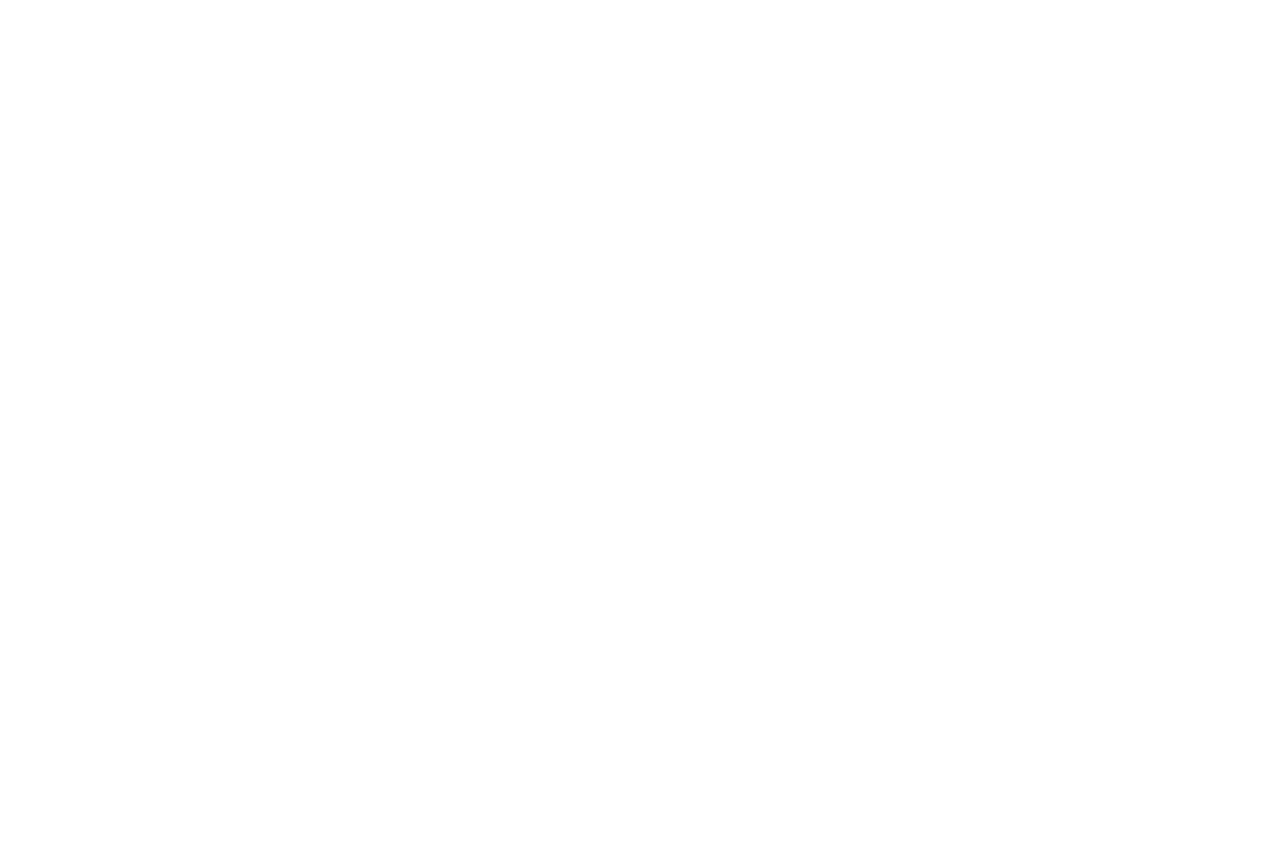
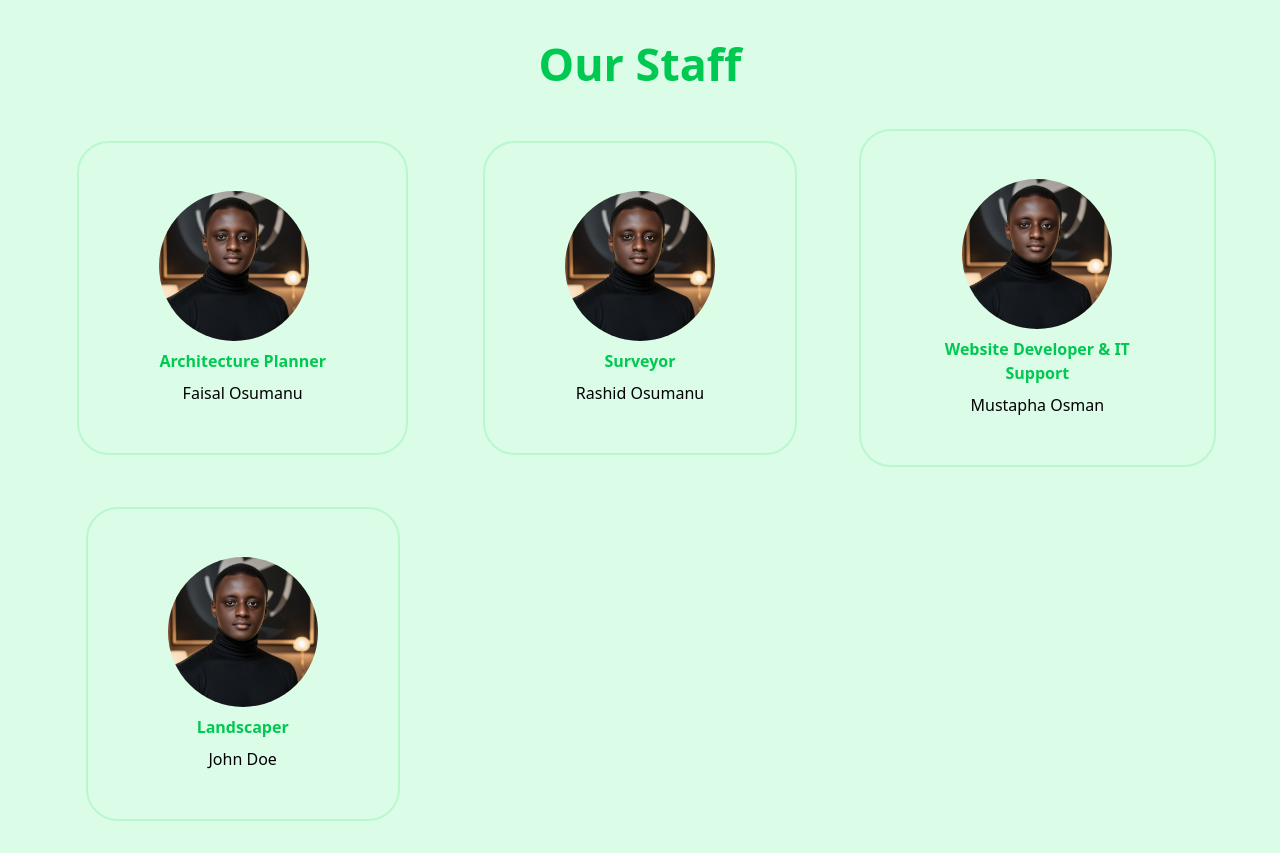
Before and after one commit to staff2277/Geoplanarcs, a React (Vite) app in the folder Geoplanarcs/: page /about in a window 1280 px wide. Shown: the part 900-1753 px from the top of the page. Before the commit the page ends 898 px from the top, so only its background shows below. Built offline with nearby package versions, Linux system fonts and the light colour scheme.

Commit message:
finishin up staff

```diff
--- /dev/null
+++ b/Geoplanarcs/components/Staff.jsx
@@ -0,0 +1,63 @@
+const Staff = () => {
+  return (
+    <div>
+      <div className="bg-green-100 py-[2rem] max-md:px-[5%] md:px-[1%] lg:px-[5%]">
+        <div className="w-full mb-[2rem] flex justify-center text-green-500 xl:text-[2.8rem] lg:text-[2.4rem] sm:text-[2rem] max-sm:text-[1.5rem] font-semibold">
+          Our Staff
+        </div>
+        <div className="grid grid-cols-[repeat(auto-fit,minmax(300px,1fr))]   place-items-center gap-10">
+          <div className="border-2 border-green-200 rounded-4xl text-center w-fit  py-[3rem] px-[5rem]">
+            <span>
+              <img
+                className="rounded-full w-[150px] "
+                src="/ai15.jpg"
+                alt="profile pic"
+              />
+            </span>
+            <p className="py-2 font-bold text-green-500">
+              Architecture Planner
+            </p>
+            <p>Faisal Osumanu</p>
+          </div>
+          <div className="border-2 border-green-200 rounded-4xl text-center w-fit  py-[3rem] px-[5rem]">
+            <span>
+              <img
+                className="rounded-full w-[150px] "
+                src="/ai15.jpg"
+                alt="profile pic"
+              />
+            </span>
+            <p className="py-2 font-bold text-green-500">Surveyor</p>
+            <p>Rashid Osumanu</p>
+          </div>
+          <div className="border-2 border-green-200 rounded-4xl text-center w-fit  py-[3rem] px-[5rem]">
+            <span className="flex justify-center">
+              <img
+                className="rounded-full w-[150px] "
+                src="/ai15.jpg"
+                alt="profile pic"
+              />
+            </span>
+            <p className="py-2 font-bold text-green-500">
+              Website Developer & IT Support
+            </p>
+            <p>Mustapha Osman</p>
+          </div>
+          <div className="border-2 border-green-200 rounded-4xl text-center w-fit  py-[3rem] px-[5rem]">
+            <span>
+              <img
+                className="rounded-full w-[150px] "
+                src="/ai15.jpg"
+                alt="profile pic"
+              />
+            </span>
+            <p className="py-2 font-bold text-green-500">Landscaper</p>
+            <p>John Doe</p>
+          </div>
+        </div>
+      </div>
+    </div>
+  );
+};
+
+export default Staff;
--- a/Geoplanarcs/pages/About.jsx
+++ b/Geoplanarcs/pages/About.jsx
@@ -1,3 +1,4 @@
+import Staff from "../components/Staff";
 const About = () => {
   return (
     <div>
@@ -13,7 +14,7 @@ const About = () => {
           About Us
         </h1>
       </div>
-      <div className="flex border-2 border-amber-400 py-[5rem] max-md:flex-col items-center mb-[5rem] justify-center lg:px-[10%] max-md:px-[5%]  gap-10">
+      <div className="flex border-2 border-amber-400 py-[5rem] max-md:flex-col-reverse items-center mb-[5rem] justify-center lg:px-[10%] max-md:px-[5%]  gap-10">
         <div className="flex relative border-2 border-red-500">
           <img
             className="w-[50%]   rounded-tr-[40%] rounded-bl-[40%] "
@@ -39,6 +40,7 @@ const About = () => {
           </p>
         </div>
       </div>
+      <Staff />
     </div>
   );
 };
```
Also changed, not shown: Geoplanarcs/public/ai15.jpg (added).
